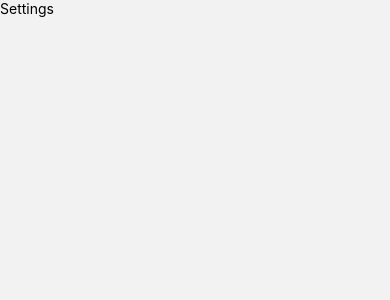
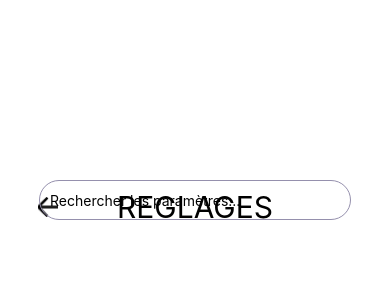
Before and after one commit to antonfoch/GreenMeet, a React Native app in the folder GreenMeet/: screen /Settings in a window 390 px wide. Shown: the top 300 px of the page. Built offline with nearby package versions, Linux system fonts and the light colour scheme.

Commit message:
add header and search bar to setting page

```diff
--- a/GreenMeet/components/Setting.js
+++ b/GreenMeet/components/Setting.js
@@ -1,10 +1,79 @@
-import { View, Text } from 'react-native'
-import React from 'react'
+import React, { useState } from 'react';
+import { StyleSheet, View, Text, TextInput, Image, TouchableOpacity } from 'react-native';
+import { PanGestureHandler, State } from 'react-native-gesture-handler';
 
 export default function Settings() {
+    const [extended, setExtended] = useState(false);
+
+    const toggleExtension = () => {
+        setExtended(!extended);
+    };
+
+    const onGestureEvent = ({ nativeEvent }) => {
+        if (nativeEvent.state === State.ACTIVE) {
+            if (nativeEvent.translationY < 0) {
+                setExtended(true);
+            } else {
+                setExtended(false);
+            }
+        }
+    };
+
     return (
-        <View>
-            <Text>Settings</Text>
+        <View style={styles.root}>
+            <View style={styles.headerContainer}>
+                <Image source={require('../assets/back_arrow.png')} style={styles.back} />
+                <Text style={styles.header}>REGLAGES</Text>
+            </View>
+            <View style={styles.bottomBar}>
+                <TextInput
+                    placeholder="Rechercher les paramètres..."
+                    style={styles.searchBar}
+                />
+                <PanGestureHandler onGestureEvent={onGestureEvent}>
+                    <TouchableOpacity
+                        style={styles.addButton}
+                        onPress={toggleExtension}
+                    >
+                    </TouchableOpacity>
+                </PanGestureHandler>
+            </View>
         </View>
-    )
+    );
 }
+
+const styles = StyleSheet.create({
+    root: {
+        height: 844,
+        width: 390,
+        backgroundColor: 'white',
+    },
+    headerContainer: {
+        flexDirection: 'row',
+        alignItems: 'center',
+        padding: 20,
+        top:'20%'
+    },
+    header: {
+        fontSize: 30,
+        marginLeft: '17%',
+    },
+    back: {
+        width: 20,
+        height: 20,
+        marginLeft: '5%'
+    },
+    bottomBar: {
+        alignItems: 'center',
+        top:'10%',
+        paddingTop: 20,
+    },
+    searchBar: {
+        width: '80%',
+        height: 40,
+        borderColor: '#9590AD',
+        borderWidth: 1,
+        borderRadius: 20,
+        paddingHorizontal: 10,
+    },
+});
```
Also changed, not shown: GreenMeet/assets/back_arrow.png (added).
